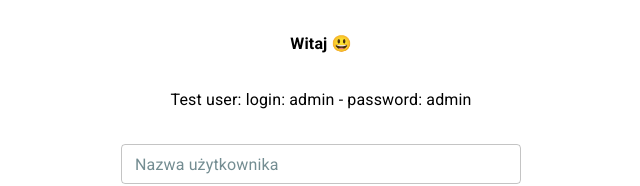
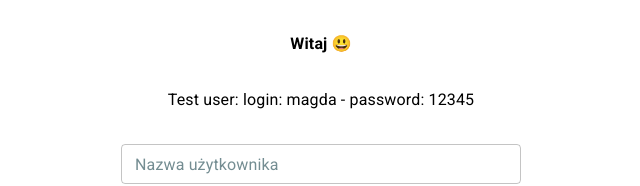
Before and after one commit to Soberek/edureport-app, a React (Vite) app: page /login in a window 1280 px wide. Shown: the top 186 px of the page, without its empty margins (319-959 px from the left). Built offline with nearby package versions, Linux system fonts and the light colour scheme; no server answers.

Commit message:
chore: different test user

```diff
--- a/src/pages/Login/Login.tsx
+++ b/src/pages/Login/Login.tsx
@@ -48,7 +48,7 @@ export const Login = () => {
       </Typography>
 
       <Box>
-        <Typography textAlign="center">Test user: login: admin - password: admin</Typography>
+        <Typography textAlign="center">Test user: login: magda - password: 12345</Typography>
       </Box>
       <Formik initialValues={initial_login_values} validationSchema={validationSchema} onSubmit={(values) => fetchUser(values)}>
         {({ touched, errors }) => (
```
